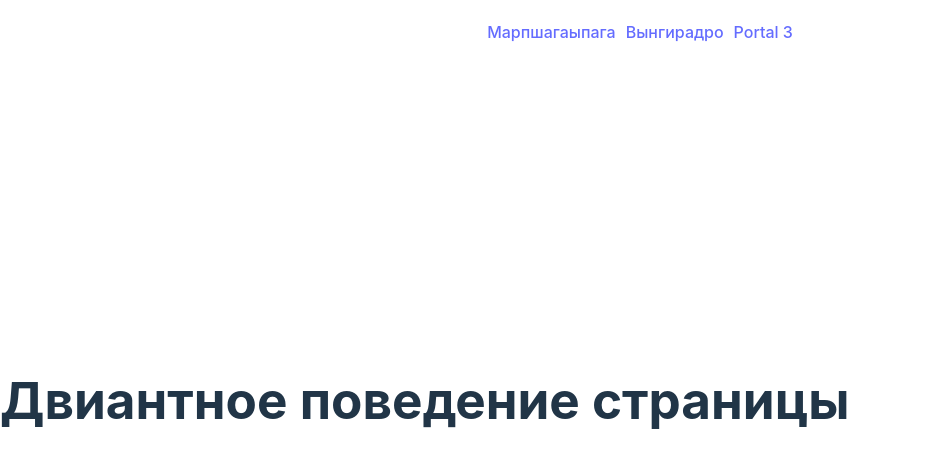
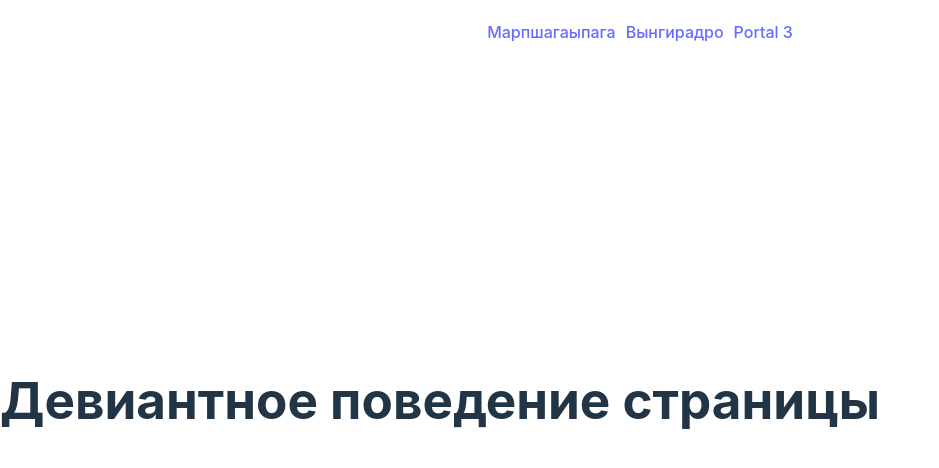
Before and after one commit to DMax-YT/stateless-router, a React (Vite) app: page / in a window 1280 px wide. Shown: the top 468 px of the page, without its empty margins (0-939 px from the left). Built offline with nearby package versions, Linux system fonts and the light colour scheme.

Commit message:
fix typo

```diff
--- a/src/App.jsx
+++ b/src/App.jsx
@@ -20,7 +20,7 @@ function App() {
       return <Page3 />
     }
 
-    return <h1 color='aquamarine'>Двиантное поведение страницы</h1>
+    return <h1 color='aquamarine'>Девиантное поведение страницы</h1>
   }
   return (
     <>
```
